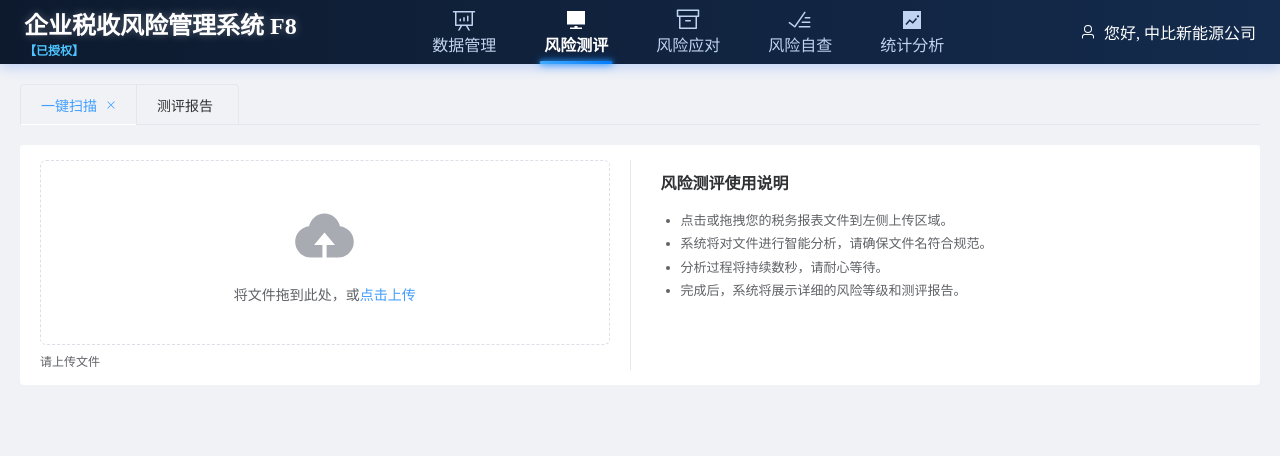
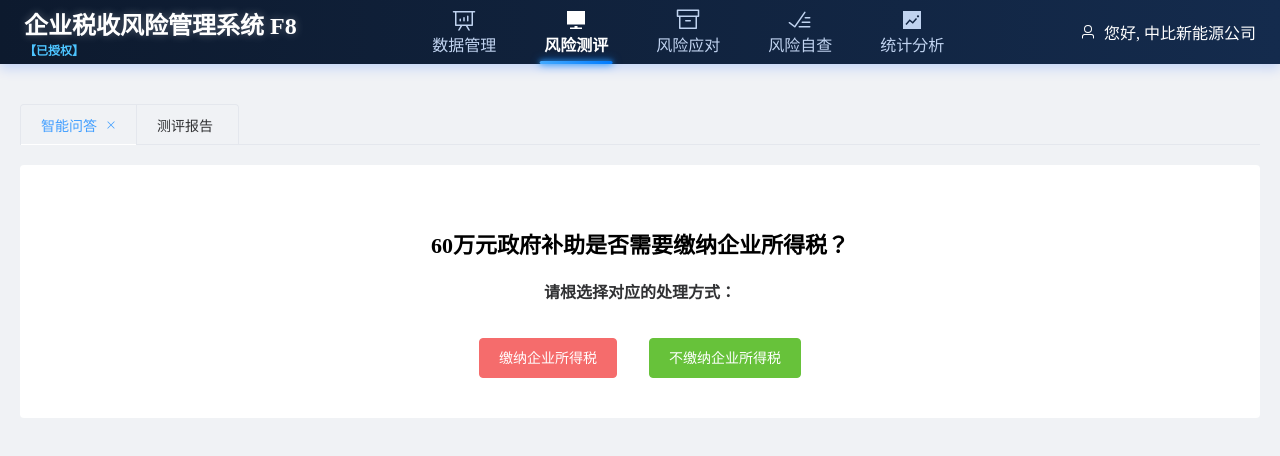
Before and after one commit to skydtrtzmr/Enterprise-Tax-Risk-Management-System, a Nuxt app: page /risk-assessment in a window 1280 px wide. Shown: the top 456 px of the page. Built offline with nearby package versions, Linux system fonts and the light colour scheme.

Commit message:
Update index.vue

```diff
--- a/pages/risk-assessment/index.vue
+++ b/pages/risk-assessment/index.vue
@@ -18,44 +18,12 @@
 
         <div class="tab-content">
             <template v-if="activeTab === 'one-key-scan'">
-                <div class="upload-section">
-                    <el-upload
-                        drag
-                        action="#"
-                        :auto-upload="false"
-                        :on-change="handleFileChange"
-                        :show-file-list="false"
-                        class="upload-dragger"
-                        :disabled="isAnalyzing"
-                    >
-                        <el-icon class="el-icon--upload"><UploadFilled /></el-icon>
-                        <div class="el-upload__text">
-                            将文件拖到此处，或<em>点击上传</em>
-                        </div>
-                        <template #tip>
-                            <div class="el-upload__tip">请上传文件</div>
-                        </template>
-                    </el-upload>
-                    <div class="info-panel">
-                        <div
-                            v-if="!isAnalyzing && fileName && riskLevel !== 'none'"
-                            class="result-display"
-                        >
-                            <p class="file-name-display">
-                                当前文件: <strong>{{ fileName }}</strong>
-                            </p>
-                        </div>
-                        <div v-else class="instructions">
-                            <h4>风险测评使用说明</h4>
-                            <ul>
-                                <li>点击或拖拽您的税务报表文件到左侧上传区域。</li>
-                                <li>
-                                    系统将对文件进行智能分析，请确保文件名符合规范。
-                                </li>
-                                <li>分析过程将持续数秒，请耐心等待。</li>
-                                <li>完成后，系统将展示详细的风险等级和测评报告。</li>
-                            </ul>
-                        </div>
+                <div v-if="!isAnalyzing" class="question-container">
+                    <h3>60万元政府补助是否需要缴纳企业所得税？</h3>
+                    <p class="subtitle">请根选择对应的处理方式：</p>
+                    <div class="button-group">
+                        <el-button type="danger" size="large" @click="startAnalysis('high')">缴纳企业所得税</el-button>
+                        <el-button type="success" size="large" @click="startAnalysis('low')">不缴纳企业所得税</el-button>
                     </div>
                 </div>
 
@@ -81,8 +49,7 @@
 
 <script setup lang="ts">
 import { ref, shallowRef, computed, markRaw } from "vue";
-import { UploadFilled } from "@element-plus/icons-vue";
-import type { UploadFile, TabPaneName } from "element-plus";
+import type { TabPaneName } from "element-plus";
 import OneKeyScan from "~/components/OneKeyScan.vue";
 import TestReport from "~/components/TestReport.vue";
 
@@ -95,40 +62,22 @@ const isAnalyzing = ref(false);
 const progress = ref(0);
 const analysisStage = ref("");
 
-const handleFileChange = (file: UploadFile) => {
-    const name = file.name || "";
-
-    const dotIndex = name.lastIndexOf(".");
-    const baseName = dotIndex === -1 ? name : name.slice(0, dotIndex);
-
-    let newRiskLevel: "low" | "high" | "none" = "none";
-
-    if (baseName.endsWith("v0")) {
-        newRiskLevel = "high";
-    } else if (baseName.endsWith("v1")) {
-        newRiskLevel = "low";
-    } else {
-        riskLevel.value = "none";
-        fileName.value = "";
-        ElMessage.error("无法识别的文件名格式。");
-        return;
-    }
-
-    fileName.value = name;
+const startAnalysis = (selectedRisk: "high" | "low") => {
+    fileName.value = "政府补助税务处理判断";
     riskLevel.value = "none";
     isAnalyzing.value = true;
     progress.value = 0;
 
     const analysisStages = [
         "正在初始化分析引擎...",
-        "正在进行税务风险扫描...",
-        "正在分析发票数据...",
-        "正在比对合同信息...",
-        "正在进行历史数据比对...",
+        "正在评估选择的税务处理方式...",
+        "正在匹配相关税法条款...",
+        "正在分析潜在税务风险...",
+        "正在进行合规性检查...",
         "正在生成税务风险报告...",
     ];
     let stageIndex = 0;
-    const intervalTime = 1000; // 2 seconds per stage
+    const intervalTime = 800;
 
     const runAnalysis = () => {
         if (stageIndex < analysisStages.length) {
@@ -143,7 +92,7 @@ const handleFileChange = (file: UploadFile) => {
             progress.value = 100;
             setTimeout(() => {
                 isAnalyzing.value = false;
-                riskLevel.value = newRiskLevel;
+                riskLevel.value = selectedRisk;
                 activeTab.value = "test-report";
             }, 500);
         }
@@ -154,7 +103,7 @@ const handleFileChange = (file: UploadFile) => {
 
 const tabsMap = {
     "one-key-scan": {
-        title: "一键扫描",
+        title: "智能问答",
         name: "one-key-scan",
         component: OneKeyScanComponent,
     },
@@ -179,7 +128,7 @@ const activeComponent = computed(() => {
 
 const activeComponentProps = computed(() => {
     if (activeTab.value === "test-report") {
-        return { riskLevel: riskLevel.value };
+        return { riskLevel: riskLevel.value, fileName: fileName.value };
     }
     return {};
 });
@@ -209,76 +158,39 @@ const removeTab = (targetName: TabPaneName) => {
     padding: 20px;
 }
 
-.upload-section {
+.question-container {
     background: white;
-    padding: 15px 20px;
-    margin-top: 20px;
+    padding: 40px 20px;
     border-radius: 4px;
+    text-align: center;
+}
+.question-container h3 {
+    margin-bottom: 20px;
+    font-size: 22px;
+}
+.question-container p {
+    color: #606266;
+    font-size: 14px;
+    line-height: 1.8;
+    max-width: 800px;
+    margin: 0 auto 20px;
+    text-align: left;
+}
+.question-container .subtitle {
+    font-weight: bold;
+    text-align: center;
+    font-size: 16px;
+    color: #303133;
+}
+.button-group {
+    margin-top: 30px;
     display: flex;
-    align-items: stretch;
+    justify-content: center;
     gap: 20px;
 }
 
-.info-panel {
-    flex: 1;
-    padding: 10px 10px 10px 30px;
-    border-left: 1px solid #e4e7ed;
-}
-
-.instructions h4 {
-    margin-top: 0;
-    font-size: 16px;
-    color: #303133;
-    margin-bottom: 15px;
-}
-
-.instructions ul {
-    padding-left: 20px;
-    margin: 0;
-    font-size: 13px;
-    color: #606266;
-    line-height: 1.8;
-}
-
-.result-display .file-name-display {
-    font-size: 14px;
-    margin-bottom: 10px;
-    color: #606266;
-}
-
-.risk-box {
-    border-radius: 8px;
-    padding: 15px;
-    text-align: center;
-    color: white;
-}
-
-.risk-box.high {
-    background-color: #fde2e2;
-    border: 1px solid #f56c6c;
-    color: #f56c6c;
-}
-
-.risk-box.low {
-    background-color: #e9f9f4;
-    border: 1px solid #67c23a;
-    color: #67c23a;
-}
-
-.risk-box-title {
-    font-size: 14px;
-    margin-bottom: 5px;
-}
-
-.risk-box-level {
-    font-size: 28px;
-    font-weight: bold;
-}
-
-.risk-box-description {
-    font-size: 18px;
-    margin-top: 10px;
-    font-weight: bold;
+.main-tabs {
+  margin-top: 20px;
 }
 
 :deep(.el-tabs__header) {
@@ -287,11 +199,7 @@ const removeTab = (targetName: TabPaneName) => {
 
 .tab-content {
     background-color: #f0f2f5;
-}
-
-.upload-dragger {
-    flex: 1;
-    min-width: 300px;
+    padding-top: 20px;
 }
 
 .analysis-progress {
```
